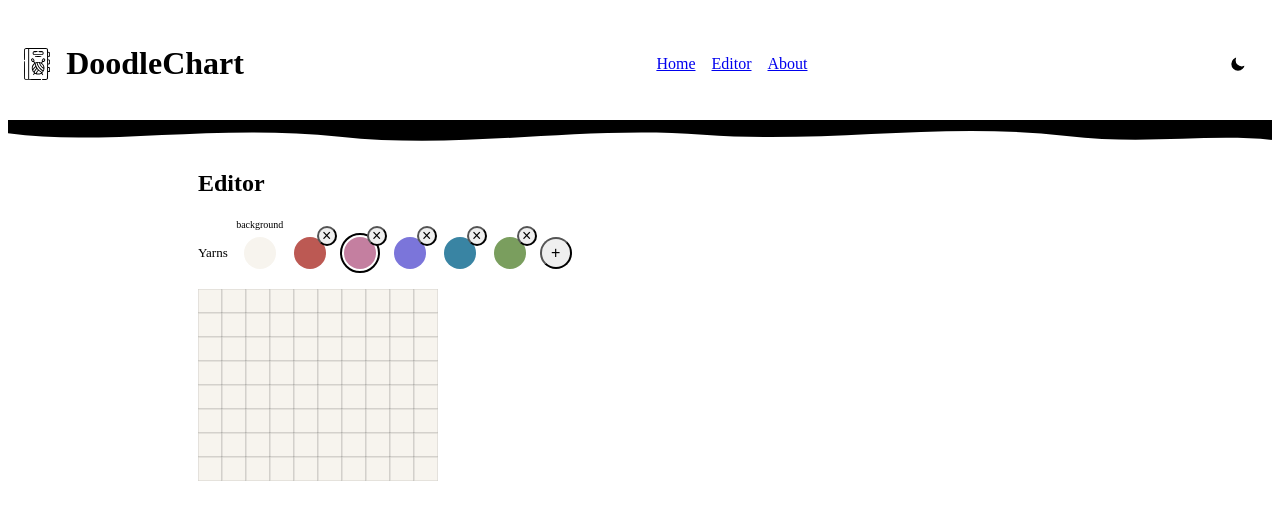
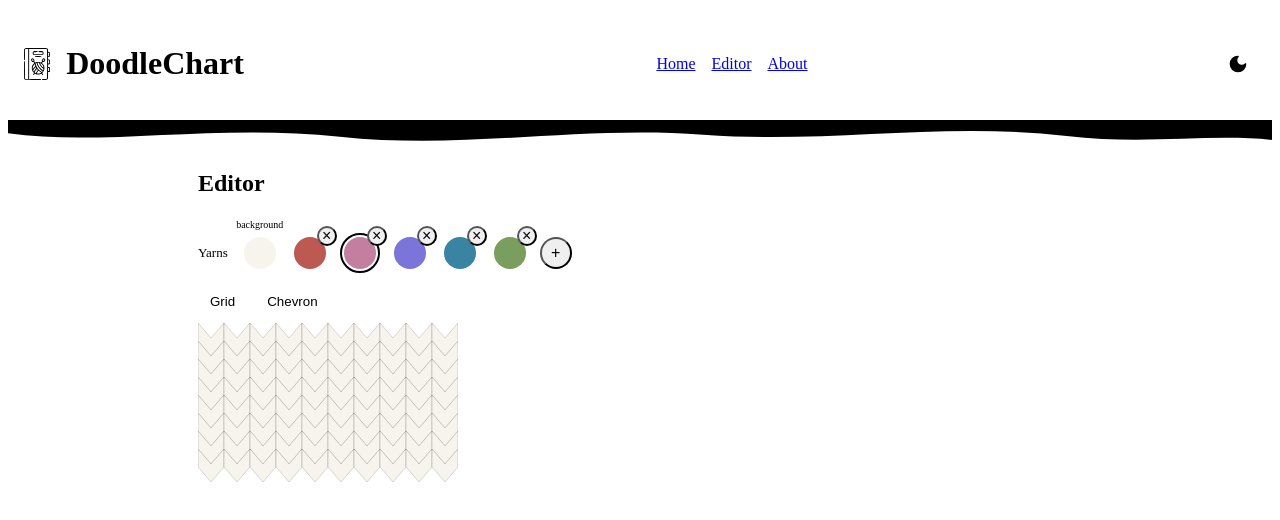
Before and after one commit to nathandallas/doodlechart, a Vue app: page /editor in a window 1280 px wide. Shown: the top 520 px of the page. Built offline with nearby package versions, Linux system fonts and the light colour scheme; the HTML template or start-up script is replaced by a standard one.

Commit message:
added chevron toggle for stitch chart

```diff
--- a/src/components/ChartCanvas.vue
+++ b/src/components/ChartCanvas.vue
@@ -1,34 +1,43 @@
 <script setup>
-import { ref } from 'vue'
+import { ref, computed } from 'vue'
+import { stitchPoints, stitchViewSize, stitchAtPoint } from '../engine/geometry.js'
 
-defineProps({
+const props = defineProps({
   chart: { type: Object, required: true },
+  mode: { type: String, default: 'grid' },
 })
 
 const CELL_SIZE = 24
 const isPainting = ref(false)
 const emit = defineEmits(['paint', 'stroke-start', 'stroke-end'])
 
+const viewSize = computed(() =>
+  props.mode === 'chevron'
+    ? stitchViewSize(props.chart.cols, props.chart.rows)
+    : { width: props.chart.cols * CELL_SIZE, height: props.chart.rows * CELL_SIZE },
+)
+
 function getCellFromEvent(e) {
   const rect = e.currentTarget.getBoundingClientRect()
   const x = e.clientX - rect.left
   const y = e.clientY - rect.top
-  const col = Math.floor(x / CELL_SIZE)
-  const row = Math.floor(y / CELL_SIZE)
-  return { row, col }
+  if (props.mode === 'chevron') {
+    return stitchAtPoint(x, y, props.chart.cols, props.chart.rows)
+  }
+  return { row: Math.floor(y / CELL_SIZE), col: Math.floor(x / CELL_SIZE) }
 }
 
 function handlePointerDown(e) {
   isPainting.value = true
   e.currentTarget.setPointerCapture(e.pointerId)
   const cell = getCellFromEvent(e)
-  emit('paint', cell)
+  if (cell) emit('paint', cell)
 }
 
 function handlePointerMove(e) {
   if (!isPainting.value) return
   const cell = getCellFromEvent(e)
-  emit('paint', cell)
+  if (cell) emit('paint', cell)
 }
 
 function handlePointerUp() {
@@ -38,12 +47,25 @@ function handlePointerUp() {
 
 <template>
   <svg
-    :width="chart.cols * CELL_SIZE"
-    :height="chart.rows * CELL_SIZE"
+    ref="svgEl"
+    :width="viewSize.width"
+    :height="viewSize.height"
     @pointerdown="handlePointerDown"
     @pointermove="handlePointerMove"
     @pointerup="handlePointerUp"
   >
+    <template v-if="mode === 'chevron'">
+      <template v-for="(row, r) in chart.cells" :key="r">
+        <polygon
+          v-for="(colorIndex, c) in row"
+          :key="c"
+          :points="stitchPoints(c, r)"
+          :fill="chart.palette[colorIndex]"
+          stroke="rgba(0,0,0,0.15)"
+        />
+      </template>
+    </template>
+    <template v-else>
       <template v-for="(row, r) in chart.cells" :key="r">
         <rect
           v-for="(colorIndex, c) in row"
@@ -56,5 +78,6 @@ function handlePointerUp() {
           stroke="rgba(0,0,0,0.15)"
         />
       </template>
+    </template>
   </svg>
 </template>
--- a/src/components/NavBar.vue
+++ b/src/components/NavBar.vue
@@ -29,7 +29,7 @@ const { theme, toggleTheme } = useTheme()
         @click="toggleTheme"
         :aria-label="theme === 'light' ? 'Switch to dark mode' : 'Switch to light mode'"
       >
-        <Moon v-if="theme === 'light'" :size="20" color="white" />
+        <Moon v-if="theme === 'light'" :size="20" />
         <Sun v-else :size="20" />
       </button>
     </div>
--- /dev/null
+++ b/src/engine/geometry.js
@@ -0,0 +1,39 @@
+// --- CHEVRON STITCH GEOMETRY ---
+
+export const STITCH = {
+  WIDTH: 26,
+  THICKNESS: 18, // THICKNESS and row spacing
+  DEPTH: 15,
+}
+
+// SVG points for chevron stitch
+export function stitchPoints(col, row, { WIDTH, THICKNESS, DEPTH } = STITCH) {
+  const x = col * WIDTH
+  const y = row * THICKNESS
+  const mx = x + WIDTH / 2
+  // Upper V edge: A -> B -> C. Lower V edge: F -> E -> D (reversed).
+  const pts = [
+    [x, y], // A outer top-left
+    [mx, y + DEPTH], // B upper dip
+    [x + WIDTH, y], // C outer top-right
+    [x + WIDTH, y + THICKNESS], // D lower right
+    [mx, y + DEPTH + THICKNESS], // E lower dip
+    [x, y + THICKNESS], // F lower left
+  ]
+  return pts.map(([px, py]) => `${px},${py}`).join(' ')
+}
+
+export function stitchViewSize(cols, rows, { WIDTH, THICKNESS, DEPTH } = STITCH) {
+  return { width: cols * WIDTH, height: rows * THICKNESS + DEPTH }
+}
+
+// Hit test to account for chevron dip
+export function stitchAtPoint(px, py, cols, rows, { WIDTH, THICKNESS, DEPTH } = STITCH) {
+  const col = Math.floor(px / WIDTH)
+  if (col < 0 || col >= cols) return null
+  const xInCell = px - col * WIDTH
+  const dip = DEPTH * (1 - Math.abs(xInCell - WIDTH / 2) / (WIDTH / 2))
+  const row = Math.floor((py - dip) / THICKNESS)
+  if (row < 0 || row >= rows) return null
+  return { row, col }
+}
--- a/src/views/EditorView.vue
+++ b/src/views/EditorView.vue
@@ -7,6 +7,7 @@ import NavBar from '@/components/NavBar.vue'
 
 const chart = reactive(createChart(10, 8))
 const currentColor = ref(2)
+const canvasMode = ref('chevron')
 
 function onPaint({ row, col }) {
   setCell(chart, row, col, currentColor.value)
@@ -44,7 +45,23 @@ function onRemoveColor(index) {
       @add-color="addColor"
       @remove-color="onRemoveColor"
     />
-    <ChartCanvas :chart="chart" @paint="onPaint" />
+    <div class="canvas-toolbar">
+      <button
+        type="button"
+        :class="{ active: canvasMode === 'grid' }"
+        @click="canvasMode = 'grid'"
+      >
+        Grid
+      </button>
+      <button
+        type="button"
+        :class="{ active: canvasMode === 'chevron' }"
+        @click="canvasMode = 'chevron'"
+      >
+        Chevron
+      </button>
+    </div>
+    <ChartCanvas :chart="chart" :mode="canvasMode" @paint="onPaint" />
   </div>
 </template>
 
@@ -57,4 +74,18 @@ function onRemoveColor(index) {
 .palette-row {
   padding: 1rem 0;
 }
+.canvas-toolbar {
+  display: flex;
+  gap: 0.5rem;
+  padding-bottom: 0.5rem;
+}
+.canvas-toolbar button {
+  padding: 0.35rem 0.75rem;
+  border: 1px solid var(--text-primary);
+  background: none;
+  cursor: pointer;
+}
+.canvas-toolbar button.active {
+  background: var(--accent);
+}
 </style>
```
Lines whose indentation alone changed are shown as unchanged.
